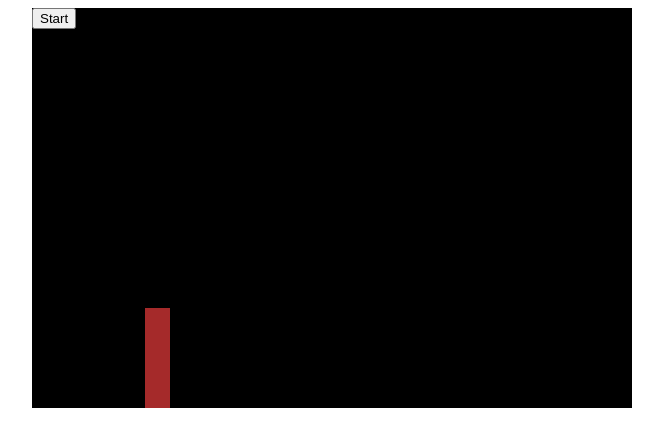
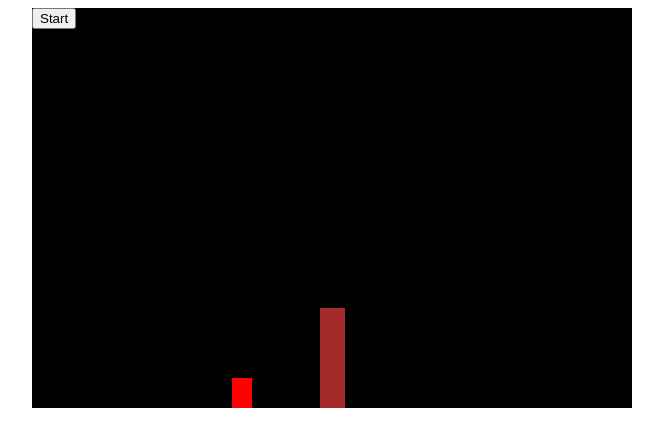
Before and after one commit to justbasanta/CatsAndDogs, a plain HTML site: page index.html in a window 1280 px wide. Shown: the whole page, without its empty margins (308-971 px from the left). Drawn offline with Linux system fonts and the light colour scheme.

Commit message:
playerClass

```diff
--- a/index.html
+++ b/index.html
@@ -6,8 +6,7 @@
 </head>
 <body>
 	<div class="main-wrapper" id="main-wrapper">
-		<div class="player1" id="player1"></div>
-		<div class="player2" id="player2"></div>
+		<div class="player"></div>
 		<div class="wall" id="wall"></div>
 		<button id="button">Start</button>
 	</div>
--- a/js/main.js
+++ b/js/main.js
@@ -1,4 +1,15 @@
 let $background = document.getElementById('main-wrapper');
 let $wall = document.getElementById('wall');
-let $ball = document.getElementById('ball');
+let $player = document.getElementsByClassName('player');
 let $button = document.getElementById('button');
+
+class MainGame {
+	constructor(props){
+		this.gameStatus = true;
+		this.init();
+	}
+
+	init(){
+
+	}
+}
--- a/js/player.js
+++ b/js/player.js
@@ -0,0 +1,29 @@
+class Player {
+	constructor(props){
+		this.player = $player;
+		this.height = 30;
+		this.width = 20;
+		this.bottom = 0;
+		this.play_status = false;
+		this.left = props.left;
+		this.right = props.right;
+	}
+	drawPlayer(){
+		let arr = Array.from($player);
+		console.log(arr  + " Player");
+		console.log(arr.length);
+			this.player[0].style.left = this.left +"px";
+			this.player[0].style.right = this.right +"px";
+			this.player[0].style.bottom = this.bottom +"px";
+			this.player[0].style.height = this.height +"px";
+			this.player[0].style.width = this.width +"px";
+	}
+}
+let player1 = new Player({
+	left: 500, right: 100});
+
+let player2 = new Player({
+	left: 200, right: 400,});
+
+player1.drawPlayer();
+player2.drawPlayer();
--- a/style.css
+++ b/style.css
@@ -11,6 +11,10 @@
 	height: 100px;
 	width: 25px;
 	bottom: 0px;
-	left: 113px;
+	left: 288px;
 	background-color: brown;
 }
+.player{
+	position: absolute;
+	background-color: red;
+}
```
